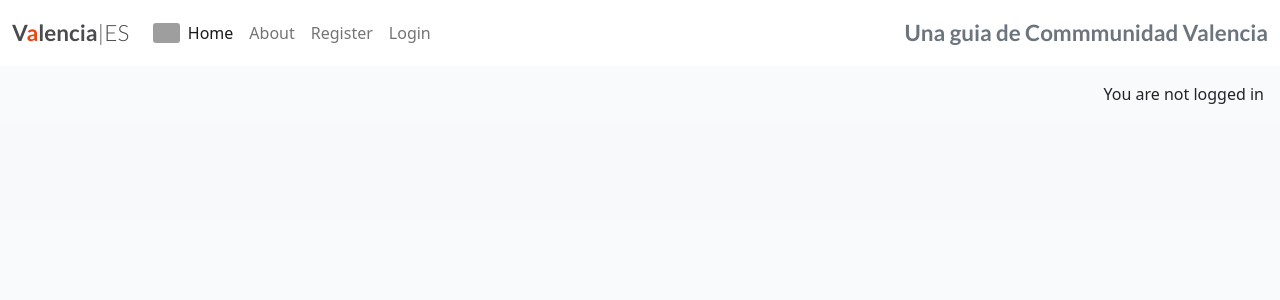
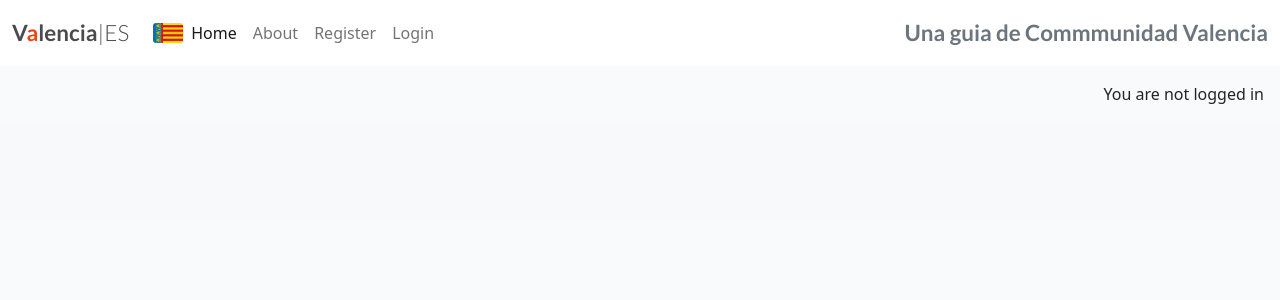
Before and after one commit to Richard-L4/Valencia_blog, a Django app: page / in a window 1280 px wide. Shown: the top 300 px of the page. Run offline with Django 4.2, Linux system fonts and the light colour scheme; data that the repository does not hold is empty; grey boxes are pictures that could not be loaded.

Commit message:
flag icon add to head of base file

```diff
--- a/templates/base.html
+++ b/templates/base.html
@@ -11,6 +11,11 @@
 <head>
     <title>Valencia Blog</title>
     <meta name="viewport" content="width=device-width, initial-scale=1" />
+    <link rel="apple-touch-icon" sizes="180x180" href="{% static 'favicons/apple-touch-icon.png' %}">
+    <link rel="icon" type="image/png" sizes="32x32" href="{% static 'favicons/favicon-32x32.png' %}">
+    <link rel="icon" type="image/png" sizes="16x16" href="{% static 'favicons/favicon-16x16.png' %}">
+    <link rel="manifest" href="{% static 'favicons/site.webmanifest' %}">
+
 
     <!-- Google Fonts CSS -->
     <link rel="preconnect" href="https://fonts.gstatic.com">
@@ -36,7 +41,7 @@
         <div class="container-fluid">
             <a class="navbar-brand" href="{% url 'home' %}"><span class="brand">V<span class="red-a">a</span>lencia<span
                         class="thin">|ES</span></span></a>
-                        <img src="{% static 'images/Valencia-flag.jpg' %}" alt="Spanish flag" class="flag-icon ms-2"></a>
+            <img src="{% static 'images/Valencia-flag.jpg' %}" alt="Spanish flag" class="flag-icon ms-2"></a>
             <button class="navbar-toggler" type="button" data-bs-toggle="collapse" data-bs-target="#navbarText"
                 aria-controls="navbarText" aria-expanded="false" aria-label="Toggle navigation">
                 <span class="navbar-toggler-icon"></span>
```
Also changed, not shown: static/images/Valencia-flag.jpg (added), 1 other file.
